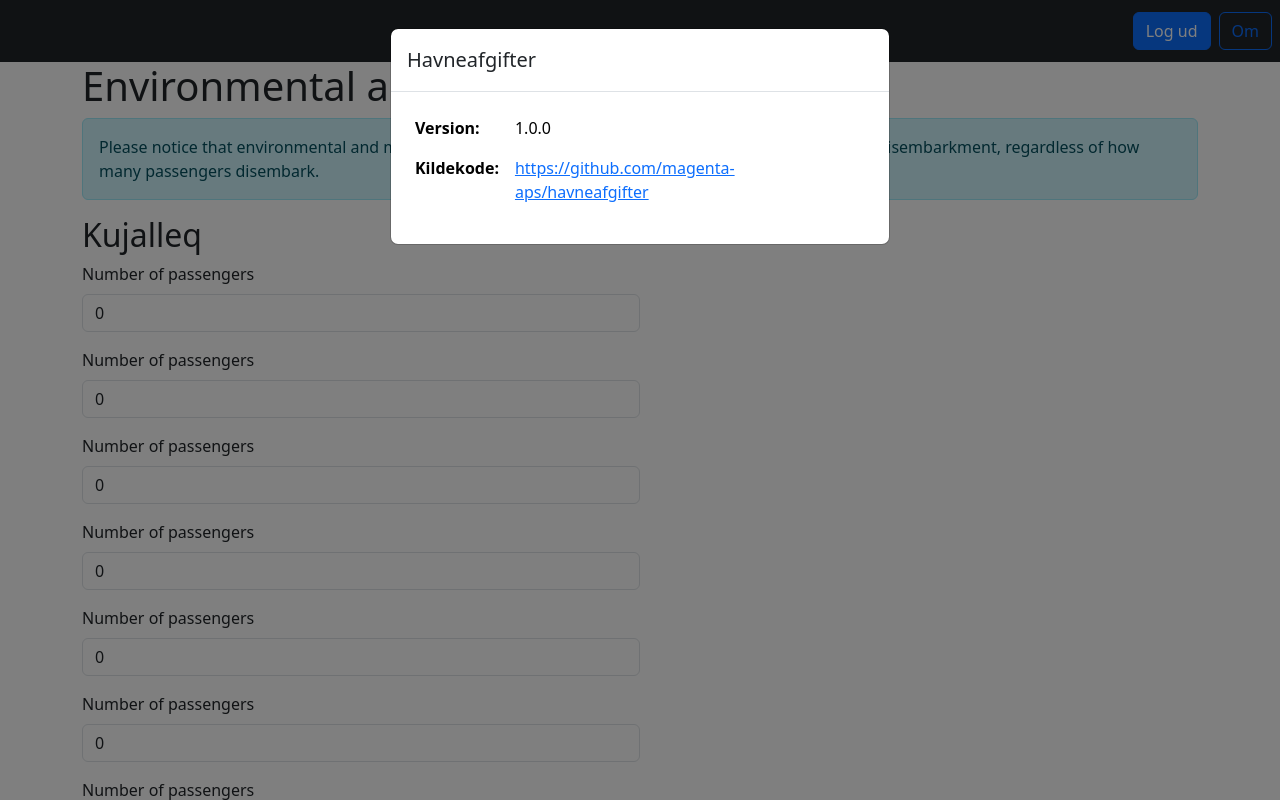
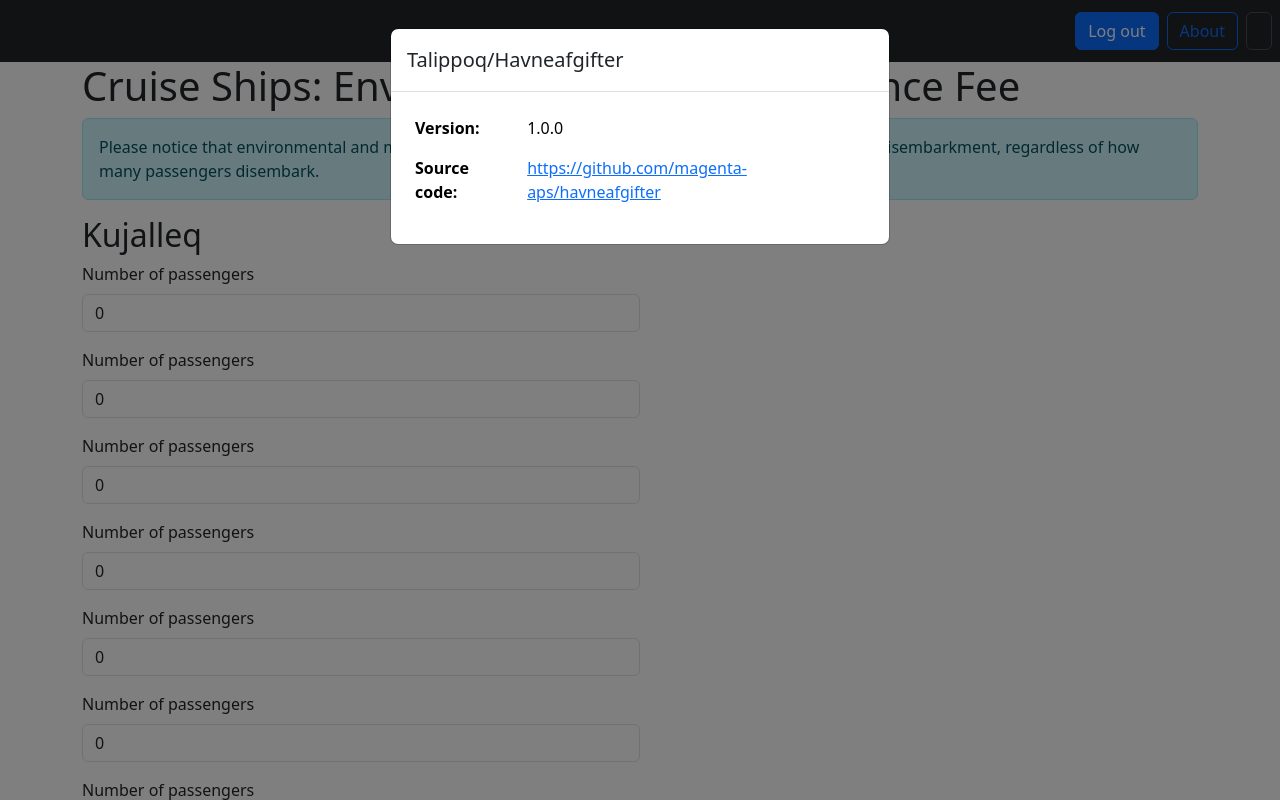
Before and after one commit to magenta-aps/havneafgifter, a Django app: page /havneafgifter/blanket/opret/miljoe/1/ in a window 1280 px wide, after a click on "About". Run offline with Django 5.2, Linux system fonts and the light colour scheme; a user stored in the database is signed in; data comes from the database, SQL or seed files in the repository; tables that the repository leaves empty hold one stand-in row (values such as "Sample post"); lists and menus that the app fills with data are empty; parts of the project's set-up code (start-up, migrations or seed data) failed here and were passed over; some libraries are stand-ins or nearby versions.

Commit message:
fix: [#60745] Remove Danish from templates; use `base.html` as base
`layout.html` is removed, and most of its content now lives in
`base.html`. This content has had its text strings changed to English
rather than Danish.

This commit also adds HTML code for a "language picker" in the site
menu.

```diff
--- a/havneafgifter/havneafgifter/templates/havneafgifter/base.html
+++ b/havneafgifter/havneafgifter/templates/havneafgifter/base.html
@@ -9,7 +9,7 @@
 {% load django_bootstrap5 %}
 
 <!doctype html>
-<html lang="da">
+<html lang="{{ LANGUAGE_CODE }}">
 <head>
     <meta charset="utf-8">
     <meta name="viewport" content="width=device-width, initial-scale=1">
@@ -22,21 +22,36 @@
 <body>
     {% block header %}
     <header>
-        <nav class="nav flex-column flex-sm-row p-1">
-            <span class="m-2 pt-2">
+        <nav class="nav flex-column flex-sm-row p-1 bg-dark" data-bs-theme="dark">
+            <span class="m-2 pt-2 ms-auto">
                 {{user.first_name}} {{user.last_name}}
             </span>
-            {% if user.indberetter_data.api_key and not hide_api_key_btn %}
-            <button type="button" class="mx-1 my-2 btn btn-outline-primary" data-bs-toggle="modal" data-bs-target="#apikey_modal">
-                API-nøgle
-            </button>
-            {% endif %}
             {% if user.is_authenticated %}
-                <a href="{% url 'havneafgifter:login' %}" class="mx-1 my-2 btn btn-primary" id="logout-link">{% translate "Log ud" %}</a>
+            <a href="{% url 'havneafgifter:logout' %}" class="btn btn-primary mx-1 my-2" id="logout-link">
+                {% translate "Log out" %}
+            </a>
             {% endif %}
             <button type="button" class="btn btn-outline-primary mx-1 my-2" data-bs-toggle="modal" data-bs-target="#about_modal">
-                Om
+                {% translate "About" %}
             </button>
+
+            {% get_language_info_list for LANGUAGES as languages %}
+            {# if settings.USE_I18N and languages|length > 1 #}
+            <form action="{% url 'set_language' %}" method="post" class="navbar-form navbar-right mx-1 my-2">
+                {% csrf_token %}
+                <div class="form-group">
+                    <select name="language" class="form-control" onchange="this.form.submit()">
+                    {% for language in languages %}
+                    <option value="{{ language.code }}"
+                        {% if language.code == LANGUAGE_CODE %}selected="selected"{% endif %}>
+                        {{ language.name_local }}
+                    </option>
+                    {% endfor %}
+                    </select>
+                </div>
+            </form>
+            {# endif #}
+
         </nav>
     </header>
     {% endblock %}
@@ -51,7 +66,33 @@
         {% block content %}
         {% endblock %}
     </div>
+
     {% block modals %}
+    <div id="about_modal" class="modal">
+        <div class="modal-dialog">
+            <div class="modal-content">
+                <div class="modal-header">
+                    <h5 class="modal-title">Talippoq/Havneafgifter</h5>
+                </div>
+                <div class="modal-body">
+                    <table class="table table-borderless">
+                        <tr>
+                            <th>{% translate 'Version' %}:</th>
+                            <td>{{version}}</td>
+                        </tr>
+                        <tr>
+                            <th>{% translate 'Source code' %}:</th>
+                            <td>
+                                <a href="https://github.com/magenta-aps/havneafgifter">
+                                    https://github.com/magenta-aps/havneafgifter
+                                </a>
+                            </td>
+                        </tr>
+                    </table>
+                </div>
+            </div>
+        </div>
+    </div>
     {% endblock %}
 </body>
 </html>
--- a/havneafgifter/havneafgifter/templates/havneafgifter/card.html
+++ b/havneafgifter/havneafgifter/templates/havneafgifter/card.html
@@ -1,4 +1,4 @@
-{% extends "havneafgifter/layout.html" %}
+{% extends "havneafgifter/base.html" %}
 {% load i18n %}
 
 {% block content %}
--- a/havneafgifter/havneafgifter/templates/havneafgifter/environmental_tax_create.html
+++ b/havneafgifter/havneafgifter/templates/havneafgifter/environmental_tax_create.html
@@ -1,14 +1,18 @@
-{% extends "havneafgifter/layout.html" %}
+{% extends "havneafgifter/base.html" %}
 
 {% load i18n %}
 {% load django_bootstrap5 %}
 
+{% block title %}
+{% translate 'Cruise Ships: Environmental and Maintenance Fee' %}
+{% endblock %}
+
 {% block content %}
-<h1>{% translate "Environmental and maintenance fee" %}</h1>
+<h1>{% translate 'Cruise Ships: Environmental and Maintenance Fee' %}</h1>
 <form action="." method="post" class="form">
     {% csrf_token %}
     <div class="alert alert-info" role="alert">
-        {% blocktrans %}
+        {% blocktrans trimmed %}
         Please notice that environmental and maintenance fees apply to <b>all</b>
         passengers on board at the time of disembarkment, regardless of how many
         passengers disembark.
--- a/havneafgifter/havneafgifter/templates/havneafgifter/layout.html
+++ /dev/null
@@ -1,50 +0,0 @@
-{% extends "havneafgifter/base.html" %}
-{% load i18n %}
-
-{% block header %}
-<header>
-    <nav class="nav flex-column flex-sm-row p-1 bg-dark" data-bs-theme="dark">
-        <span class="m-2 pt-2 ms-auto">
-            {{user.first_name}} {{user.last_name}}
-        </span>
-        {% if user.indberetter_data.api_key and not hide_api_key_btn %}
-        <button type="button" class="mx-1 my-2 btn btn-outline-primary" data-bs-toggle="modal" data-bs-target="#apikey_modal">
-            API-nøgle
-        </button>
-        {% endif %}
-        {% if user.is_authenticated %}
-            <a href="{% url 'havneafgifter:logout' %}" class="mx-1 my-2 btn btn-primary" id="logout-link">{% translate "Log ud" %}</a>
-        {% endif %}
-        <button type="button" class="btn btn-outline-primary mx-1 my-2" data-bs-toggle="modal" data-bs-target="#about_modal">
-            Om
-        </button>
-    </nav>
-</header>
-{% endblock %}
-{% block modals %}
-<div id="about_modal" class="modal">
-    <div class="modal-dialog">
-        <div class="modal-content">
-            <div class="modal-header">
-                <h5 class="modal-title">Havneafgifter</h5>
-            </div>
-            <div class="modal-body">
-                <table class="table table-borderless">
-                    <tr>
-                        <th>{% translate 'Version' %}:</th>
-                        <td>{{version}}</td>
-                    </tr>
-                    <tr>
-                        <th>{% translate 'Kildekode' %}:</th>
-                        <td>
-                            <a href="https://github.com/magenta-aps/havneafgifter">
-                                https://github.com/magenta-aps/havneafgifter
-                            </a>
-                        </td>
-                    </tr>
-                </table>
-            </div>
-        </div>
-    </div>
-</div>
-{% endblock %}
--- a/havneafgifter/havneafgifter/templates/havneafgifter/pdf/cruise_tax_form_receipt.html
+++ b/havneafgifter/havneafgifter/templates/havneafgifter/pdf/cruise_tax_form_receipt.html
@@ -5,6 +5,12 @@
 
 SPDX-License-Identifier: MPL-2.0
 {% endcomment %}
+
+{% load i18n %}
+
+{% block title %}
+{% translate 'Cruise Ships: Port Tax, Passenger Tax ("Pax Tax") and Environmental and Maintenance Fee' %}
+{% endblock title %}
 
 {% block headline %}
 Umiarsuit takornariartaatit: Umiarsualivinnut, ilaasunut avatangiisinullu iluarsaassinermullu akitsuutit
--- a/havneafgifter/havneafgifter/templates/havneafgifter/pdf/harbor_dues_form_receipt.html
+++ b/havneafgifter/havneafgifter/templates/havneafgifter/pdf/harbor_dues_form_receipt.html
@@ -5,6 +5,12 @@
 
 SPDX-License-Identifier: MPL-2.0
 {% endcomment %}
+
+{% load i18n %}
+
+{% block title %}
+{% translate "Harbour Dues" %}
+{% endblock %}
 
 {% block headline %}
 Umiarsualivimmut Akileraarutit
```
Also changed, not shown: havneafgifter/havneafgifter/templates/havneafgifter/harborduesform_form.html (+6 -2 lines), havneafgifter/havneafgifter/templates/havneafgifter/logged_out.html (+9 -4 lines), havneafgifter/havneafgifter/templates/havneafgifter/login.html (+8 -4 lines), havneafgifter/havneafgifter/templates/havneafgifter/passenger_tax_create.html (+6 -2 lines).
